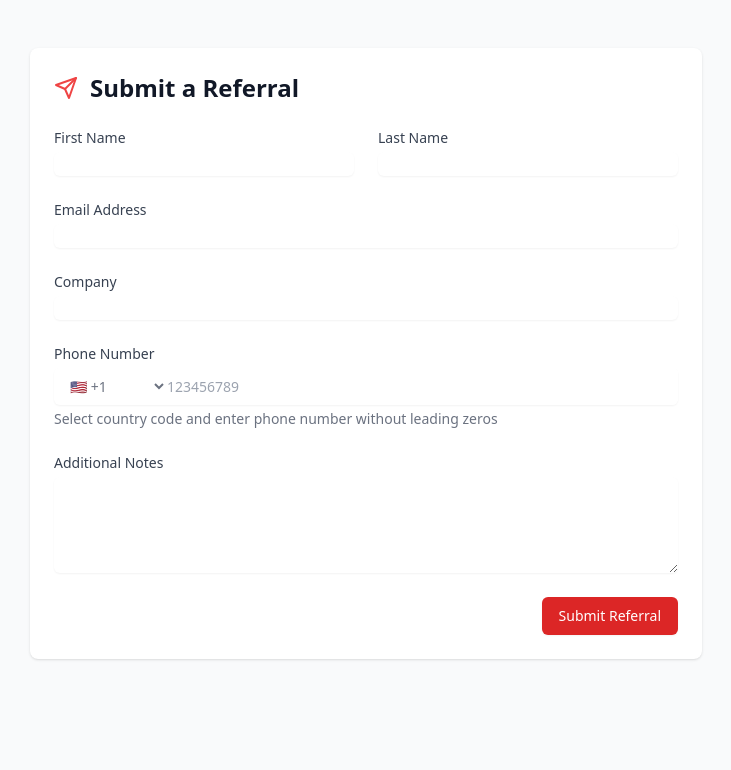
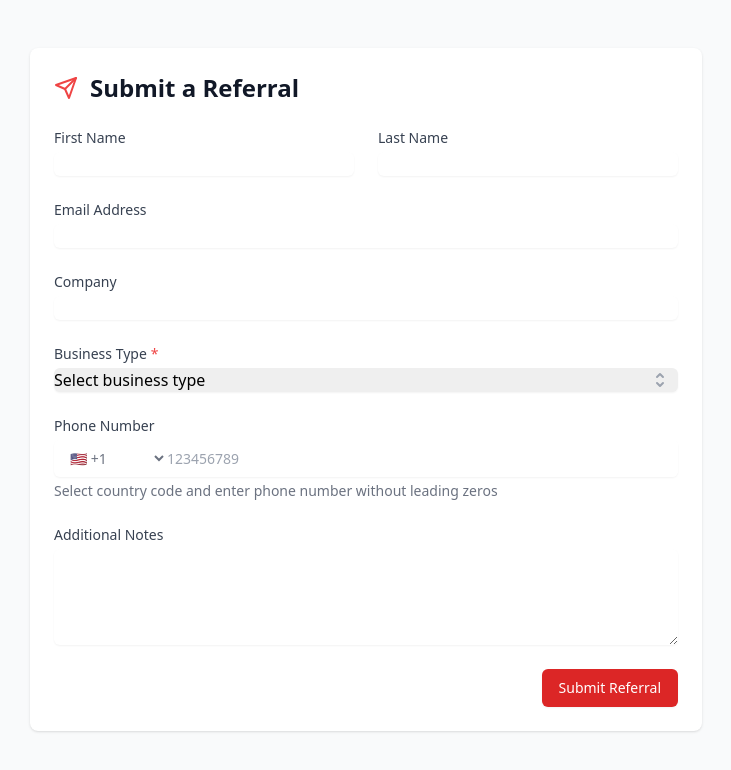
Before and after one commit to santiagoschamberger/referral, a React (Vite) app: page /referral/1 in a window 1280 px wide. Shown: the top 770 px of the page, without its empty margins (274-1005 px from the left). Built offline with nearby package versions, Linux system fonts and the light colour scheme.

Commit message:
working on the dev

```diff
--- a/src/pages/PublicReferral.tsx
+++ b/src/pages/PublicReferral.tsx
@@ -3,16 +3,17 @@ import { useParams } from 'react-router-dom';
 import { Send } from 'lucide-react';
 import { useForm } from 'react-hook-form';
 import PhoneInput from '../components/PhoneInput';
+import BusinessTypeSelect from '../components/form/BusinessTypeSelect';
 import { formatPhoneNumber } from '../utils/countryData';
 import { submitPublicReferral } from '../services/api/referral';
 import SuccessMessage from '../components/referrals/SuccessMessage';
-
 
 interface ReferralForm {
   firstName: string;
   lastName: string;
   email: string;
   company: string;
+  businessType: string;
   countryCode: string;
   phoneNumber: string;
   description: string;
@@ -31,7 +32,6 @@ export default function PublicReferral() {
   });
 
   const onSubmit = async (data: ReferralForm) => {
-		console.log("🚀 ~ onSubmit ~ data:", data)
     if (!uuid) return;
 
     setSubmitting(true);
@@ -46,6 +46,7 @@ export default function PublicReferral() {
         lastName: data.lastName,
         email: data.email,
         company: data.company,
+        businessType: data.businessType,
         phoneNumber: formattedPhone,
         description: data.description
       });
@@ -150,6 +151,12 @@ export default function PublicReferral() {
               )}
             </div>
 
+            <BusinessTypeSelect
+              register={register}
+              disabled={submitting}
+              error={errors.businessType?.message}
+            />
+
             <PhoneInput
               register={register}
               errors={errors}
--- a/src/services/api/config.ts
+++ b/src/services/api/config.ts
@@ -1,8 +1,8 @@
 import axios from 'axios';
 import { RetryConfig, shouldRetry, getRetryDelay } from './retryConfig';
 
-// export const API_BASE_URL = 'https://referral-api.cryptolaws.in/api/v1';
-export const API_BASE_URL = 'http://localhost:5000/api/v1';
+export const API_BASE_URL = 'https://referral-api.cryptolaws.in/api/v1';
+// export const API_BASE_URL = 'http://localhost:5000/api/v1';
 
 export const api = axios.create({
   baseURL: API_BASE_URL,
--- a/src/services/api/referral.ts
+++ b/src/services/api/referral.ts
@@ -7,6 +7,7 @@ interface PublicReferralSubmission {
   lastName: string;
   email: string;
   company: string;
+  businessType: string; // Added business type
   phoneNumber: string;
   description: string;
 }
@@ -19,7 +20,8 @@ export async function submitPublicReferral(referral: PublicReferralSubmission):
       Last_Name: referral.lastName,
       Email: referral.email,
       Company: referral.company,
-      Title: referral.phoneNumber, // Using Title field for phone number as per API
+      Business_Type: referral.businessType, // Added business type to payload
+      Title: referral.phoneNumber,
       Description: referral.description
     });
 
--- a/src/services/axios.ts
+++ b/src/services/axios.ts
@@ -2,8 +2,8 @@ import axios, { AxiosError, InternalAxiosRequestConfig } from 'axios';
 import { useAuthStore } from '../store/authStore';
 
 const api = axios.create({
-    // baseURL: 'https://referral-api.cryptolaws.in/api/v1',
-    baseURL: 'http://localhost:5000/api/v1',
+    baseURL: 'https://referral-api.cryptolaws.in/api/v1',
+    // baseURL: 'http://localhost:5000/api/v1',
     headers: {
         'Content-Type': 'application/json',
         'Accept': 'application/json'
```
Lines whose indentation alone changed are shown as unchanged.
